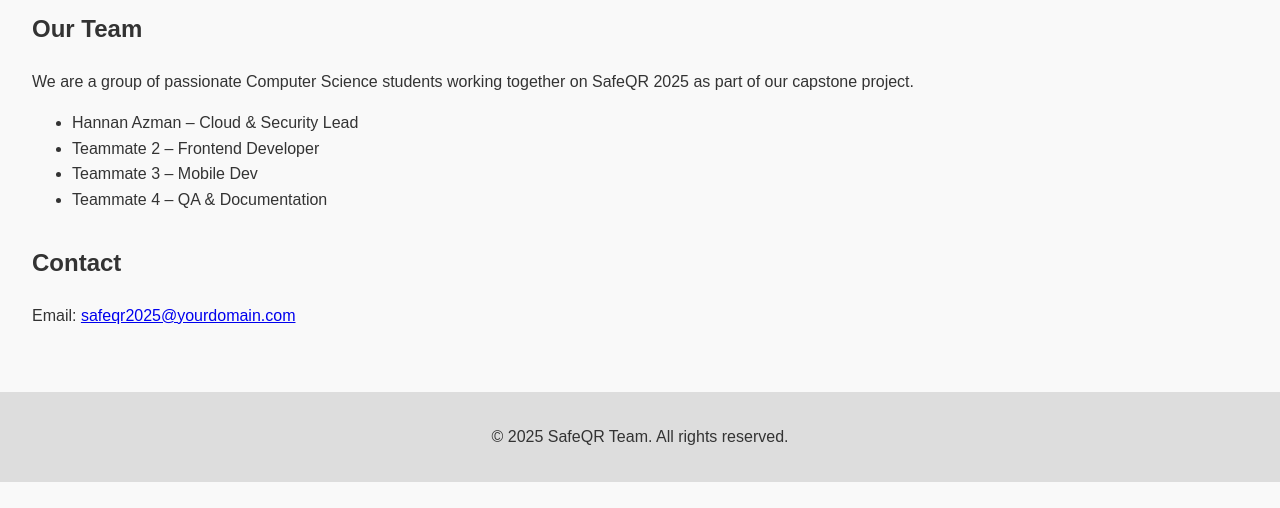
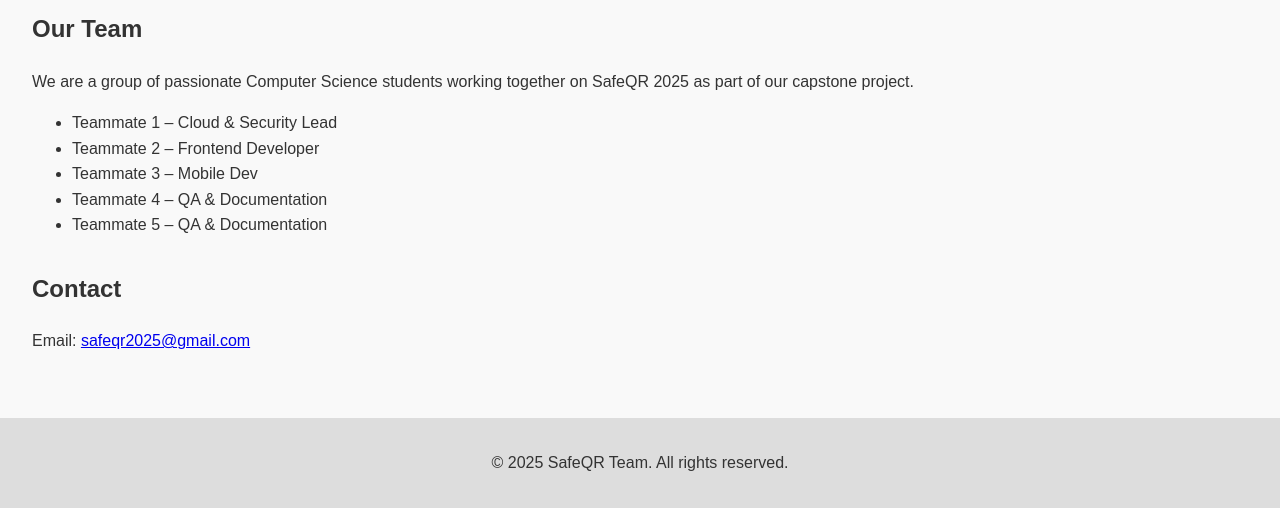
Before and after one commit to safeqr2025/safeqr2025.github.io, a plain HTML site: page index.html in a window 1280 px wide. Shown: the part 785-1293 px from the top of the page. Before the commit the page ends 1267 px from the top, so only its background shows below. Drawn offline with Linux system fonts and the light colour scheme; a script that the page names is missing.

Commit message:
add email

```diff
--- a/index.html
+++ b/index.html
@@ -47,16 +47,17 @@
       <h2>Our Team</h2>
       <p>We are a group of passionate Computer Science students working together on SafeQR 2025 as part of our capstone project.</p>
       <ul>
-        <li>Hannan Azman – Cloud & Security Lead</li>
+        <li>Teammate 1 – Cloud & Security Lead</li>
         <li>Teammate 2 – Frontend Developer</li>
         <li>Teammate 3 – Mobile Dev</li>
         <li>Teammate 4 – QA & Documentation</li>
+        <li>Teammate 5 – QA & Documentation</li>
       </ul>
     </section>
 
     <section id="contact">
       <h2>Contact</h2>
-      <p>Email: <a href="mailto:safeqr2025@yourdomain.com">safeqr2025@yourdomain.com</a></p>
+      <p>Email: <a href="mailto:safeqr2025@gmail.com">safeqr2025@gmail.com</a></p>
     </section>
   </main>
 
```
